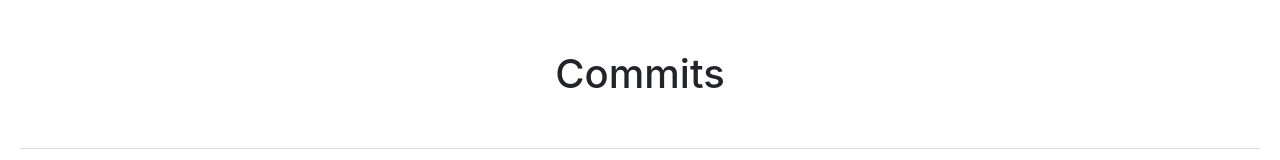
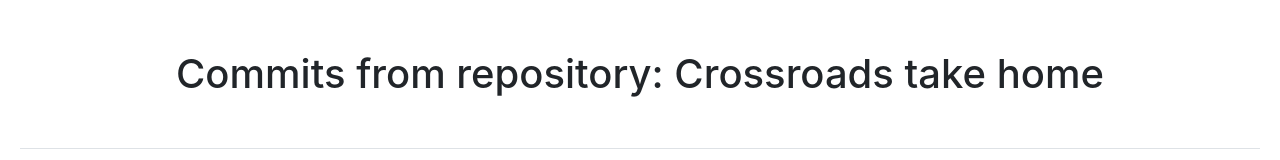
Before and after one commit to webdevboy/Crossroads-take-home, an Angular app: page / in a window 1280 px wide. Shown: the top 160 px of the page. Built offline with nearby package versions, Linux system fonts and the light colour scheme; no server answers.

Commit message:
update app-config variables, add repo name to commits title

```diff
--- a/src/app-config.ts
+++ b/src/app-config.ts
@@ -1,2 +1,3 @@
 export const REPO_AUTHOR = 'webdevboy';
-export const REPO_NAME = 'Crossroads-take-home';
+export const REPO_NAME_SLUG = 'Crossroads-take-home';
+export const REPO_NAME = 'Crossroads take home';
--- a/src/app/commit-list.service.ts
+++ b/src/app/commit-list.service.ts
@@ -2,7 +2,7 @@ import { Injectable } from '@angular/core';
 
 import { HttpClient } from '@angular/common/http';
 
-import { REPO_AUTHOR, REPO_NAME } from '../app-config';
+import { REPO_AUTHOR, REPO_NAME_SLUG } from '../app-config';
 
 @Injectable({
   providedIn: 'root'
@@ -13,6 +13,6 @@ export class CommitListService {
   ) {}
 
   getCommits() {
-    return this.http.get(`https://api.github.com/repos/${REPO_AUTHOR}/${REPO_NAME}/commits`);
+    return this.http.get(`https://api.github.com/repos/${REPO_AUTHOR}/${REPO_NAME_SLUG}/commits`);
   }
 }
--- a/src/app/commit-list/commit-list-component.html
+++ b/src/app/commit-list/commit-list-component.html
@@ -1,4 +1,4 @@
-<h1>Commits</h1>
+<h1>Commits from repository: {{ repo_name }}</h1>
 
 <div class="commits-table">
   <table class="table table-striped">
--- a/src/app/commit-list/commit-list.component.ts
+++ b/src/app/commit-list/commit-list.component.ts
@@ -1,6 +1,7 @@
 import { Component } from '@angular/core';
 
 import { CommitListService } from '../commit-list.service';
+import { REPO_NAME } from '../../app-config';
 
 @Component({
   selector: 'app-commit-list',
@@ -9,6 +10,7 @@ import { CommitListService } from '../commit-list.service';
 })
 export class CommitListComponent {
   commits = this.commitListService.getCommits();
+  repo_name = REPO_NAME;
 
   constructor(private commitListService: CommitListService) {}
 
```
